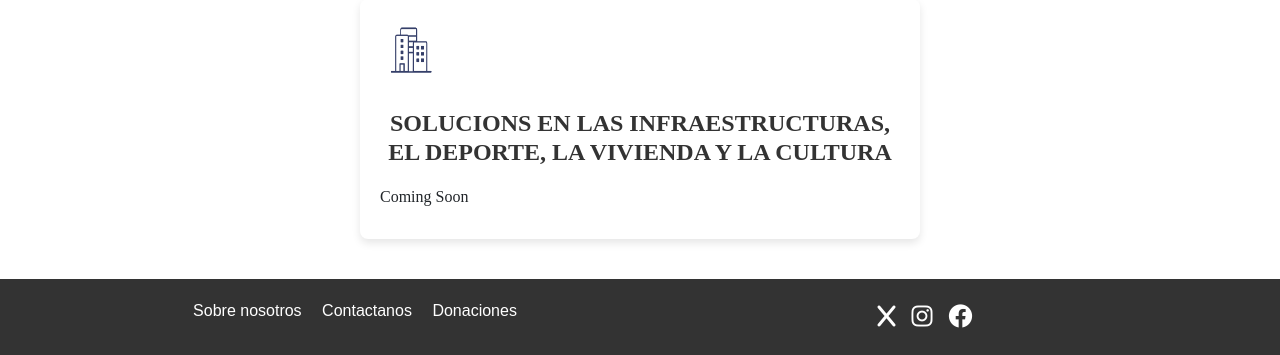
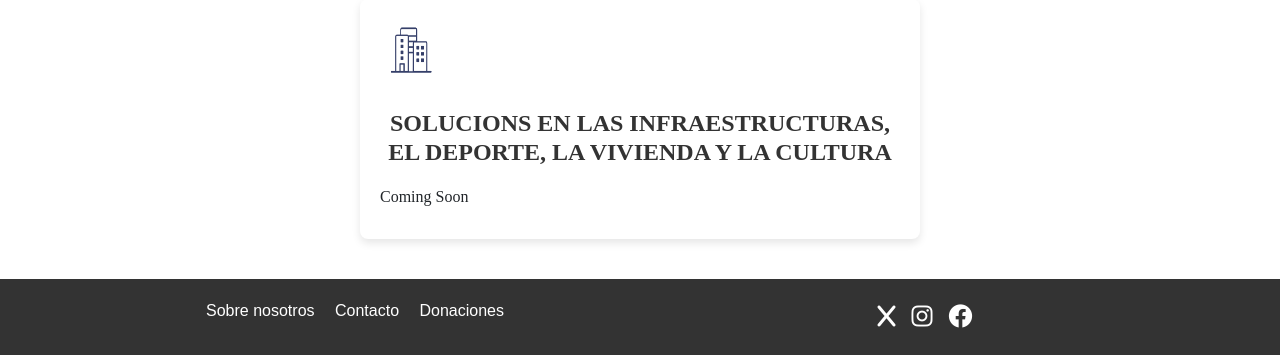
Before and after one commit to CatalunyaRefer/Solucions, a Python web app: template templates/santpere.html in a window 1280 px wide. Shown: the part 1382-1737 px from the top of the page. Run offline with Jinja, Linux system fonts and the light colour scheme; the template is opened without the code that fills it, so the values that code supplies are empty; some libraries are stand-ins or nearby versions.

Commit message:
Update santpere.html

```diff
--- a/templates/santpere.html
+++ b/templates/santpere.html
@@ -142,8 +142,11 @@
         <div class="row">
             <div class="col-12 col-md-6 mb-4 mb-md-0">
                 <nav>
-                <a href="about.html" class="mx-3">Sobre nosotros</a>
-                <a href="https://mail.google.com/mail/u/0/?view=cm&fs=1&to=info@solucions.org" target="_blank">Contactanos</a>
+                    <a href="/templates/about.html" class="mx-3">Sobre nosotros</a>
+                    <!--ABRIR MAIL EN LA APP-->
+                    <a href="mailto:info@solucions.org">Contacto</a>
+                    <!--ABRIR MAIL EN EL NAVEGADOR-->
+                    <!--<a href="https://mail.google.com/mail/u/0/?view=cm&fs=1&to=info@solucions.org" target="_blank">Contactanos</a>-->
                     <a href="/templates/donations.html" class="mx-3">Donaciones</a>
                 </nav>
             </div>
```
Lines whose indentation alone changed are shown as unchanged.
